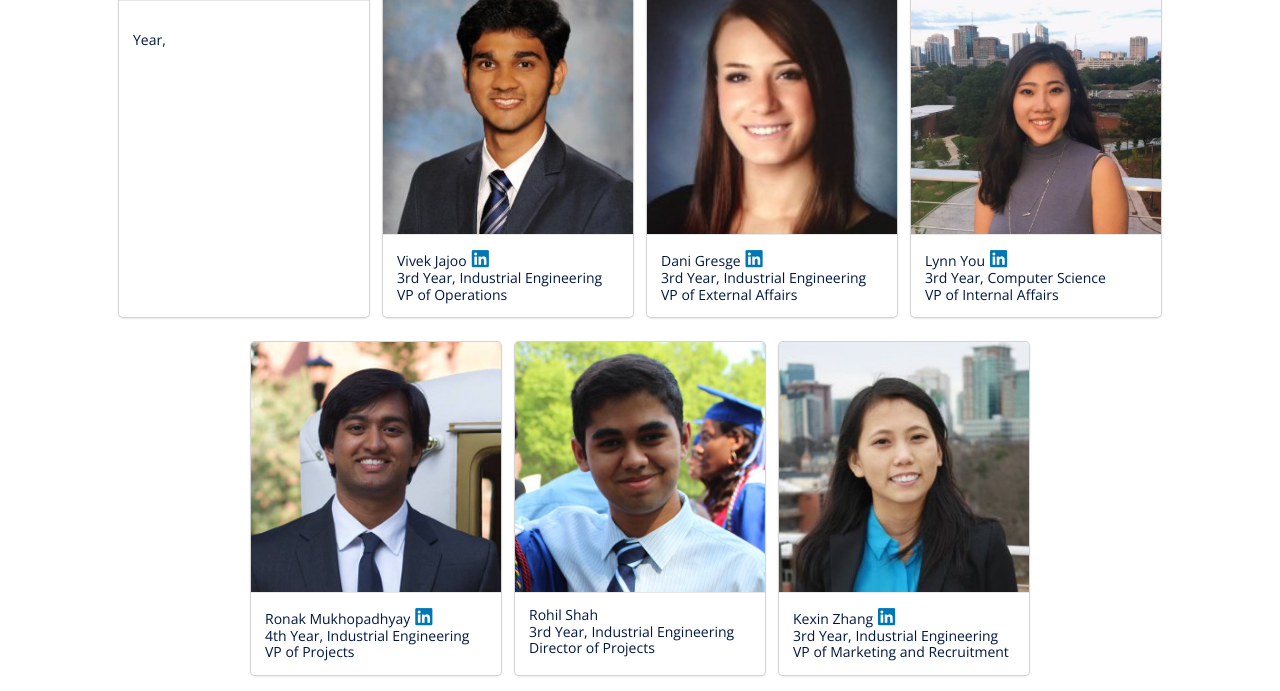
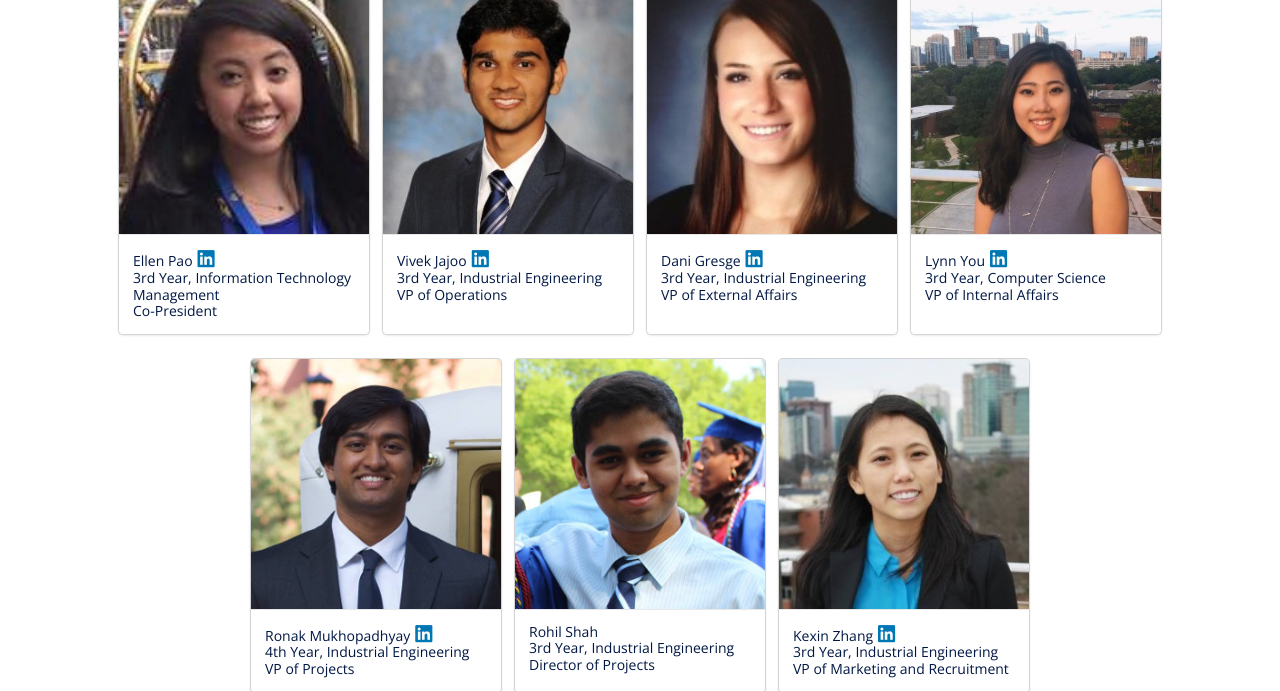
Before and after one commit to lsurasani/lsurasani.github.io, a PHP site: page /members in a window 1280 px wide. Shown: the part 436-1127 px from the top of the page. Run offline with PHP 8.4, Linux system fonts and the light colour scheme; data that the repository does not hold is empty; some libraries are stand-ins or nearby versions.

Commit message:
Update members.php

```diff
--- a/members.php
+++ b/members.php
@@ -56,13 +56,13 @@
                             public $imgsrc;
                         }
 
-                        $lekha = new Member();
-                        $lekha->name = 'Ellen Pao';
-                        $lekha->linkedin = 'https://www.linkedin.com/in/ellentpao/';
-                        $lekha->title = 'Co-President';
-                        $lekha->year = '3rd';
-                        $lekha->major = 'Information Technology Management';
-                        $lekha->imgsrc = 'pics/ellen.jpg';
+                        $ellen = new Member();
+                        $ellen->name = 'Ellen Pao';
+                        $ellen->linkedin = 'https://www.linkedin.com/in/ellentpao/';
+                        $ellen->title = 'Co-President';
+                        $ellen->year = '3rd';
+                        $ellen->major = 'Information Technology Management';
+                        $ellen->imgsrc = 'pics/ellen.jpg';
 
                         $vivek = new Member();
                         $vivek->name="Vivek Jajoo";
```
